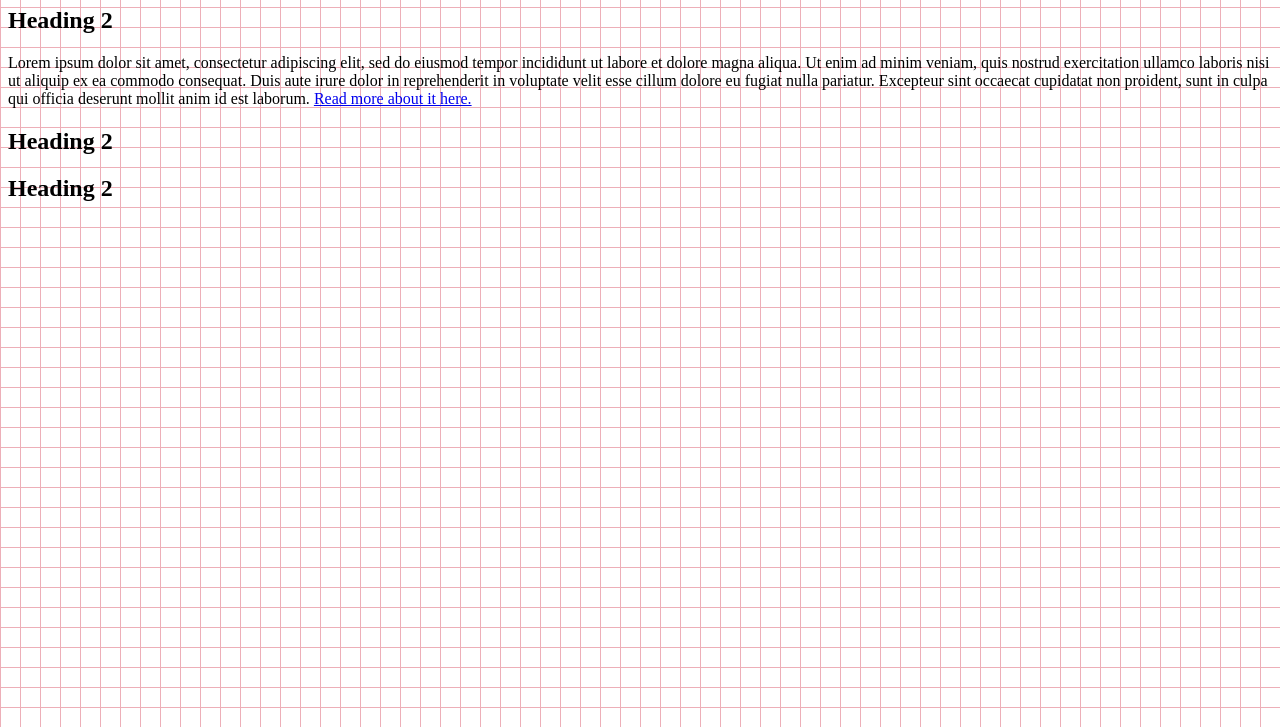
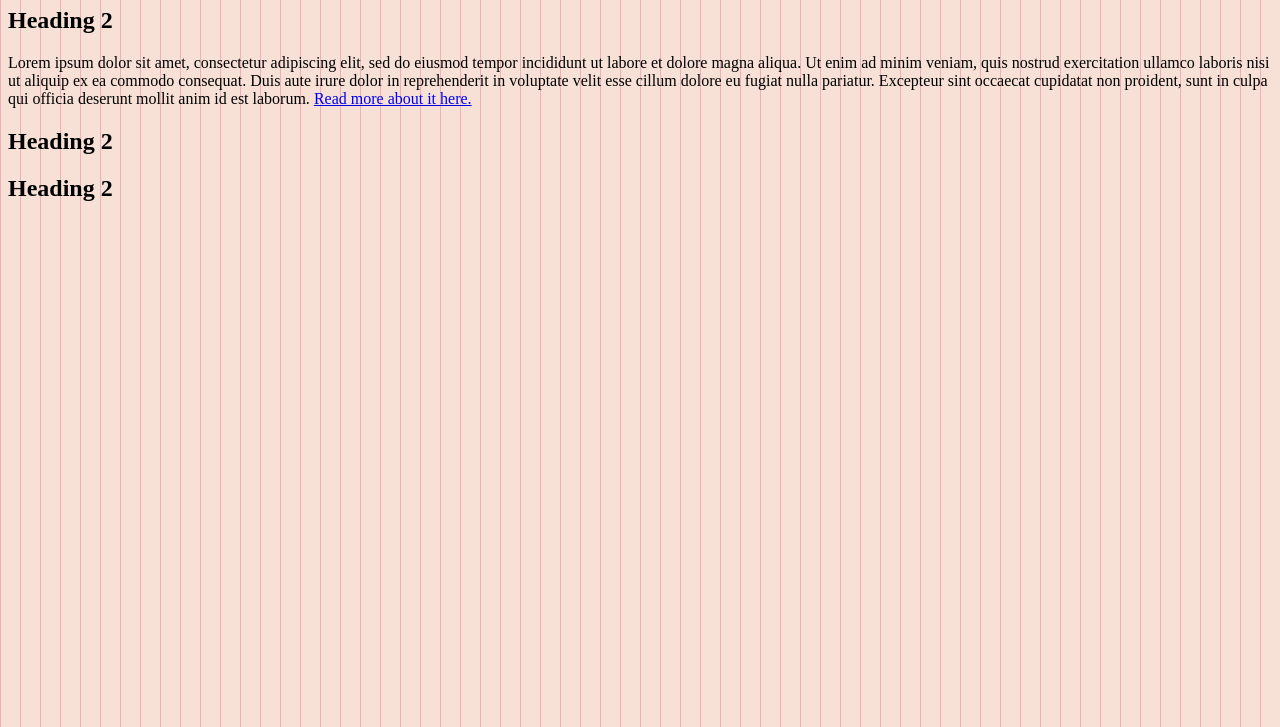
Before and after one commit to BronteMc/brontemc.github.io, a plain HTML site: page index.html in a window 1280 px wide. Shown: the part 73-800 px from the top of the page. Drawn offline with Linux system fonts and the light colour scheme.

Commit message:
Update style.css

```diff
--- a/style.css
+++ b/style.css
@@ -1,6 +1,6 @@
 .grid-background {
   background-size: 20px 20px;
   background-image:
-    linear-gradient(to right, #edafb8 1px, transparent 1px),
-    linear-gradient(to bottom, #edafb8 1px, transparent 1px);
+    linear-gradient(to right, #edafb8 1px, #f7e1d7 1px),
+    linear-gradient(to bottom, #edafb8 1px, #f7e1d7 1px);
 }
```
